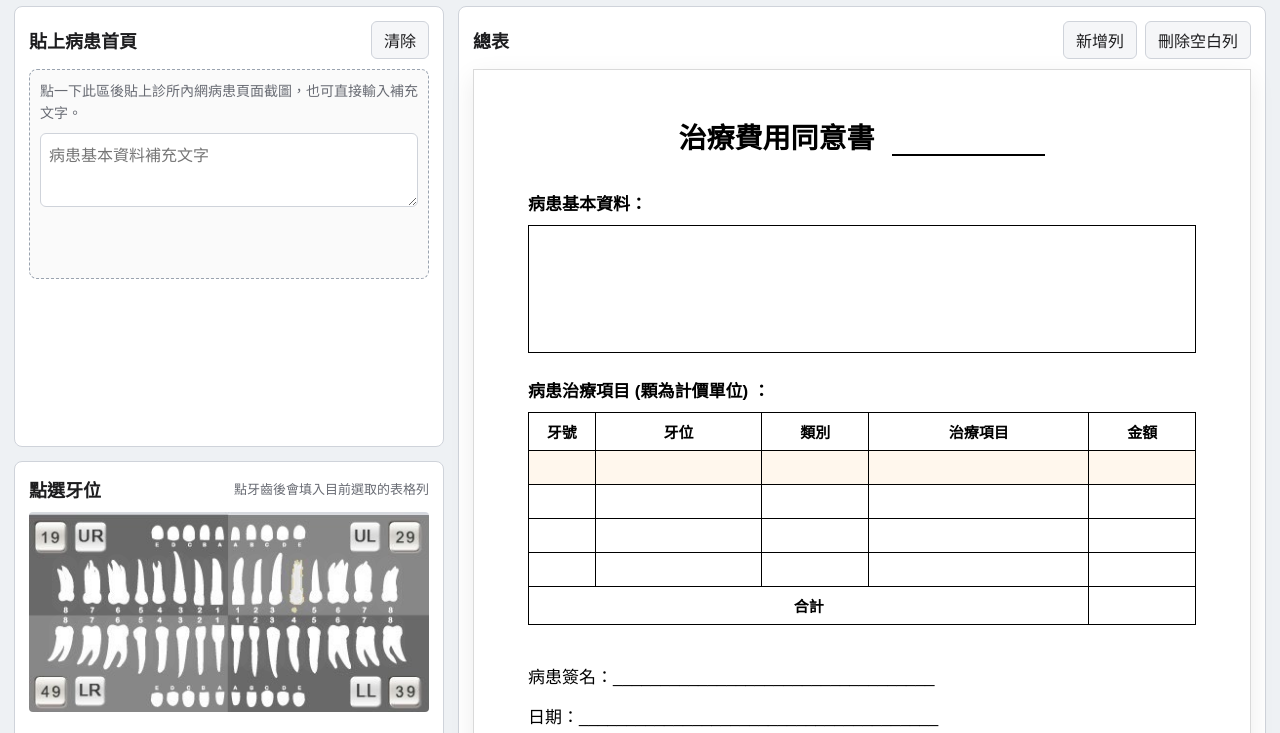
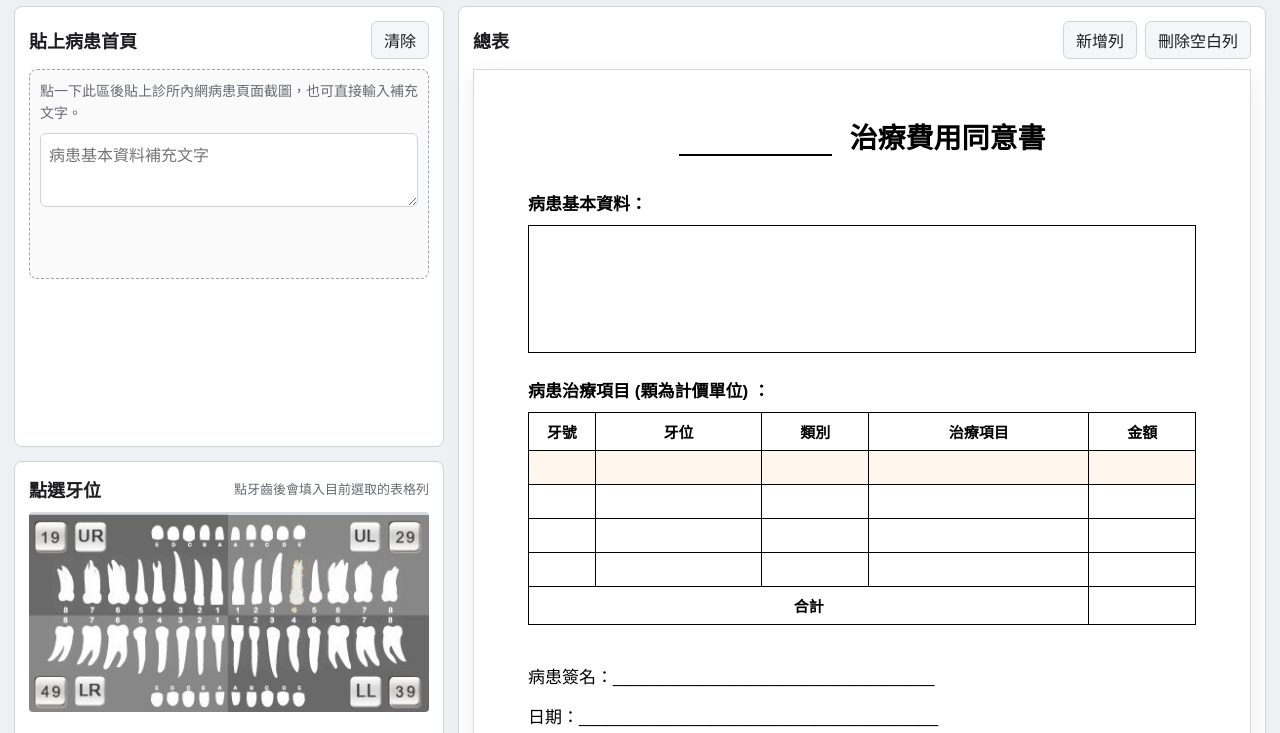
Before and after one commit to kuohappiness/hengmei-consent-form, a plain HTML site: page index.html in a window 1280 px wide. Shown: the part 67-800 px from the top of the page. Drawn offline with Linux system fonts and the light colour scheme.

Commit message:
Move consent title note before heading

```diff
--- a/index.html
+++ b/index.html
@@ -69,8 +69,8 @@
 
         <article id="printSheet" class="print-sheet">
           <h1 class="print-title">
+            <input id="titleNote" class="title-note" type="text" maxlength="8" aria-label="同意書版本或類型">
             治療費用同意書
-            <input id="titleNote" class="title-note" type="text" maxlength="8" aria-label="同意書版本或類型">
           </h1>
 
           <section class="print-section patient-print">
--- a/styles.css
+++ b/styles.css
@@ -275,7 +275,7 @@ button.ghost {
 
 .title-note {
   width: 8.5em;
-  margin-left: 10px;
+  margin-right: 10px;
   border: 0;
   border-bottom: 2px solid #000;
   background: transparent;
```
